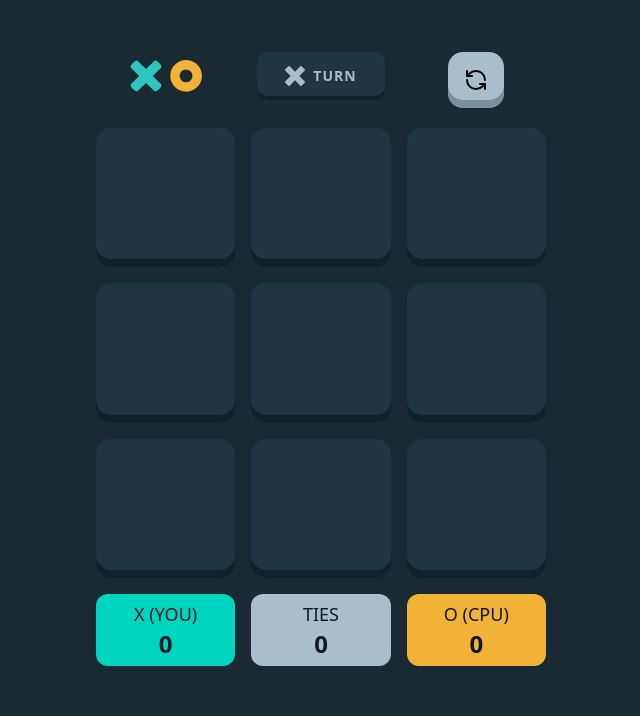
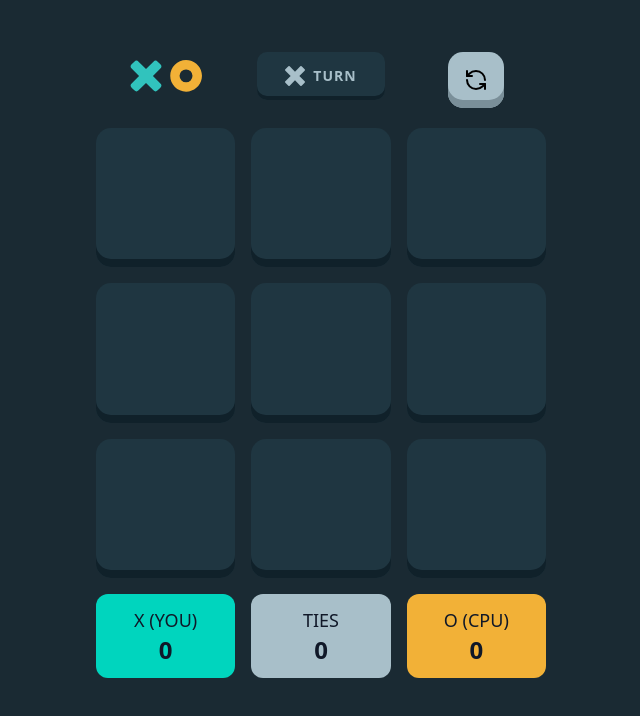
Before and after one commit to Chakibceran22/tic-tac-toe-front, a React (Vite) app: page /game in a window 1280 px wide. Shown: the top 716 px of the page, without its empty margins (319-959 px from the left). Built offline with nearby package versions, Linux system fonts and the light colour scheme.

Commit message:
adding some optimization to the score

```diff
--- a/src/components/GameScore.jsx
+++ b/src/components/GameScore.jsx
@@ -3,19 +3,25 @@ import { useState } from "react";
 function GameScores({ playerMark, playerScore, opponentScore, tieScore }) {
     return (
         <>
-            <div className={`flex-1 h-18 rounded-xl flex flex-col justify-center text-center p-5 w-full  ${playerMark === "o" ? "bg-[#F2B137]" : "bg-teal-400"}`}>
-                <label className="text-lg font-medium text-gray-900 uppercase">{playerMark} (YOU)</label>
-                <b className="text-2xl font-bold text-gray-900">{playerScore}</b>
+            <div className={`flex-1 rounded-xl flex flex-col justify-center text-center
+                           p-3 sm:p-4 md:p-3 w-full min-h-[60px] sm:min-h-[70px] md:min-h-[70px]
+                           ${playerMark === "o" ? "bg-[#F2B137]" : "bg-teal-400"}`}>
+                <label className="text-sm sm:text-base md:text-lg font-medium text-gray-900 uppercase">{playerMark} (YOU)</label>
+                <b className="text-lg sm:text-xl md:text-2xl font-bold text-gray-900">{playerScore}</b>
             </div>
-            <div className="flex-1 h-18 rounded-xl flex flex-col justify-center text-center p-5 w-full bg-[#A8BFC9] ">
-                <label className="text-lg font-medium text-gray-900 uppercase">TIES</label>
-                <b className="text-2xl font-bold text-gray-900">{tieScore}</b>
+            <div className="flex-1 rounded-xl flex flex-col justify-center text-center
+                          p-3 sm:p-4 md:p-3 w-full min-h-[60px] sm:min-h-[70px] md:min-h-[70px]
+                          bg-[#A8BFC9]">
+                <label className="text-sm sm:text-base md:text-lg font-medium text-gray-900 uppercase">TIES</label>
+                <b className="text-lg sm:text-xl md:text-2xl font-bold text-gray-900">{tieScore}</b>
             </div>
-            <div className={`flex-1 h-18 rounded-xl flex flex-col justify-center text-center p-5 w-full ${playerMark === "o" ? "bg-teal-400" : "bg-[#F2B137]"}`}>
-                <label className="text-lg font-medium text-gray-900 uppercase">{playerMark === "x" ? "o" : "x"} (CPU)</label>
-                <b className="text-2xl font-bold text-gray-900">{opponentScore}</b>
+            <div className={`flex-1 rounded-xl flex flex-col justify-center text-center
+                           p-3 sm:p-4 md:p-3 w-full min-h-[60px] sm:min-h-[70px] md:min-h-[70px]
+                           ${playerMark === "o" ? "bg-teal-400" : "bg-[#F2B137]"}`}>
+                <label className="text-sm sm:text-base md:text-lg font-medium text-gray-900 uppercase">{playerMark === "x" ? "o" : "x"} (CPU)</label>
+                <b className="text-lg sm:text-xl md:text-2xl font-bold text-gray-900">{opponentScore}</b>
             </div>
-            </>
+        </>
     );
 }
 
```
